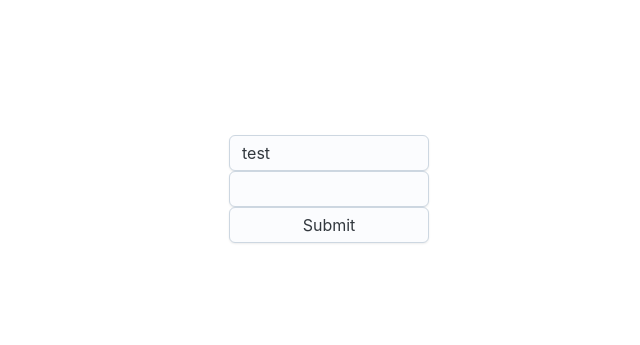
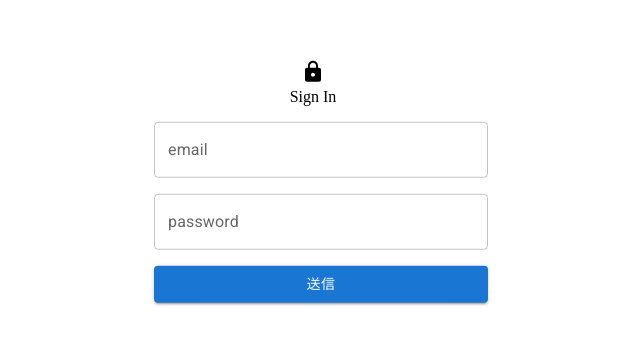
Before and after one commit to sukebon/daimaru-tokushima-repair, a Next.js app: page /login in a window 1280 px wide. Shown: the part 179-524 px from the top of the page, without its empty margins (311-951 px from the left). Built offline with nearby package versions, Linux system fonts and the light colour scheme.

Commit message:
email password

```diff
--- /dev/null
+++ b/src/hooks/UseColorTheme.tsx
@@ -0,0 +1,24 @@
+import { createTheme } from "@mui/material";
+const useColorTheme = () => {
+  const theme = createTheme({
+    palette: {
+      primary: {
+        light: "#757ce8",
+        main: "#3f50b5",
+        dark: "#002884",
+        contrastText: "#fff",
+      },
+      secondary: {
+        light: "#ff7961",
+        main: "#f44336",
+        dark: "#ba000d",
+        contrastText: "#000",
+      },
+    },
+  });
+  const palette = theme.palette;
+
+  return { palette };
+};
+
+export default useColorTheme;
--- a/src/pages/_app.tsx
+++ b/src/pages/_app.tsx
@@ -1,5 +1,7 @@
-import type { AppProps } from 'next/app';
-import Layout from '@/conponents/Layout';
+import type { AppProps } from "next/app";
+import Layout from "@/conponents/Layout";
+
+import { createTheme } from "@mui/material/styles";
 
 export default function App({ Component, pageProps }: AppProps) {
   return (
--- a/src/pages/login.tsx
+++ b/src/pages/login.tsx
@@ -1,43 +1,93 @@
 /* eslint-disable react-hooks/rules-of-hooks */
-import { Box, FormControl } from "@mui/material";
-import Input from '@mui/joy/Input';
+import { Box, FormControl, Grid, Input, TextField } from "@mui/material";
+import Button from "@mui/material/Button";
+import LockIcon from "@mui/icons-material/Lock";
 import { useForm, SubmitHandler } from "react-hook-form";
-import { transform } from "typescript";
+import useColorTheme from "@/hooks/UseColorTheme";
 
 type Inputs = {
-  example: string,
-  exampleRequired: string,
+  email: string;
+  password: string;
 };
 
 const login = () => {
-  const { register, handleSubmit, watch, formState: { errors } } = useForm<Inputs>();
-  const onSubmit: SubmitHandler<Inputs> = data => console.log(data);
+  const { palette } = useColorTheme();
+  const {
+    register,
+    handleSubmit,
+    watch,
+    formState: { errors },
+  } = useForm<Inputs>();
 
-  console.log(watch("example"));
+  const onSubmit: SubmitHandler<Inputs> = (data) => console.log(data);
+
+  console.log(watch("email"));
 
   return (
-    <Box sx={{
-      width: '100%',
-      height: "90vh",
-      position: "relative",
-
-    }}>
-      <Box sx={{
-        top: "50%",
-        left: "50%",
-        position: "absolute",
-        transform: "translate(-50%,-50%)"
-      }}>
+    <Box
+      sx={{
+        width: "100%",
+        height: "90vh",
+        position: "relative",
+      }}
+    >
+      <Box
+        sx={{
+          top: "50%",
+          left: "50%",
+          position: "absolute",
+          transform: "translate(-50%,-50%)",
+        }}
+      >
         <form onSubmit={handleSubmit(onSubmit)}>
-          <Box sx={{ width: 200, display: "flex", flexDirection: "column" }}>
+          <Box
+            sx={{
+              width: 350,
+              display: "flex",
+              flexDirection: "column",
+            }}
+          >
             <FormControl>
-              <Input defaultValue="test" {...register("example")} />
-              <Input {...register("exampleRequired", { required: true })} />
-              {errors.exampleRequired && <span>This field is required</span>}
-              <Input type="submit" />
+              <Grid
+                container
+                width="100%"
+                spacing={2}
+                direction="column"
+                alignItems="center"
+              >
+                <Grid container direction="column" alignItems="center">
+                  <Grid item>
+                    <LockIcon />
+                  </Grid>
+                  <Grid item>Sign In</Grid>
+                </Grid>
+                <Grid item width="100%">
+                  <TextField
+                    fullWidth
+                    id="outlined-controlled"
+                    label="email"
+                    {...register("email", { required: true })}
+                  />
+                  {errors.email && <span>This field is required</span>}
+                </Grid>
+                <Grid item width="100%">
+                  <TextField
+                    fullWidth
+                    id="outlined-controlled"
+                    label="password"
+                    {...register("password", { required: true })}
+                  />
+                  {errors.password && <span>This field is required</span>}
+                </Grid>
+                <Grid item sx={{ width: "100%" }}>
+                  <Button type="submit" variant="contained" fullWidth>
+                    送信
+                  </Button>
+                </Grid>
+              </Grid>
             </FormControl>
           </Box>
-        </form >
+        </form>
       </Box>
     </Box>
   );
```
Also changed, not shown: src/conponents/Layout.tsx (+11 -12 lines).
